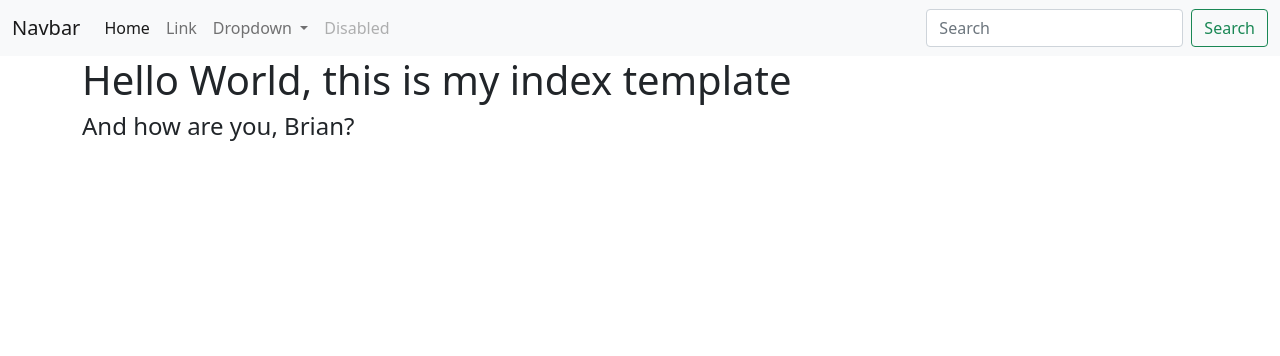
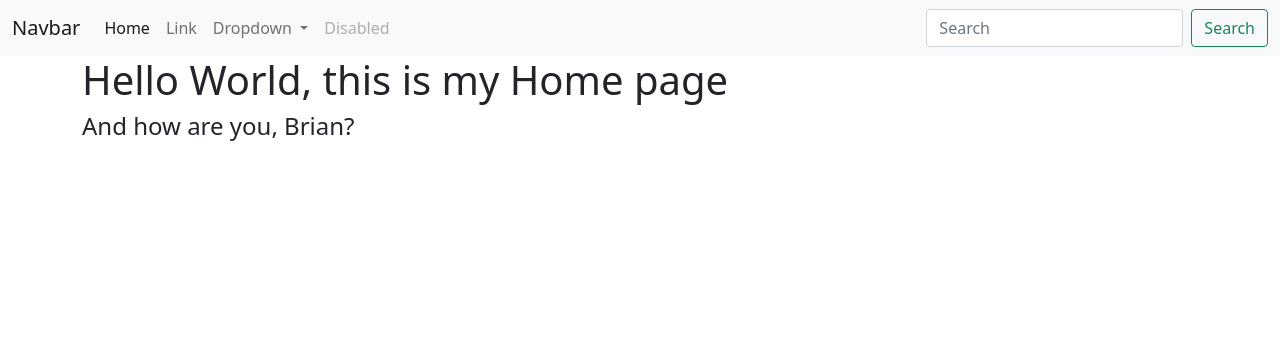
Before and after one commit to seankirby0/intro_to_flask_jun-1, a Flask app: page / in a window 1280 px wide. Shown: the top 356 px of the page. Run offline with Flask 2, Linux system fonts and the light colour scheme; some libraries are stand-ins or nearby versions.

Commit message:
Changed index template

```diff
--- a/app/templates/index.html
+++ b/app/templates/index.html
@@ -2,7 +2,7 @@
 
 {% block content %}
 
-<h1>Hello World, this is my index template</h1>
+<h1>Hello World, this is my Home page</h1>
 <h4>And how are you, {{ name }}?</h4>
 
 {% endblock content %}
```
